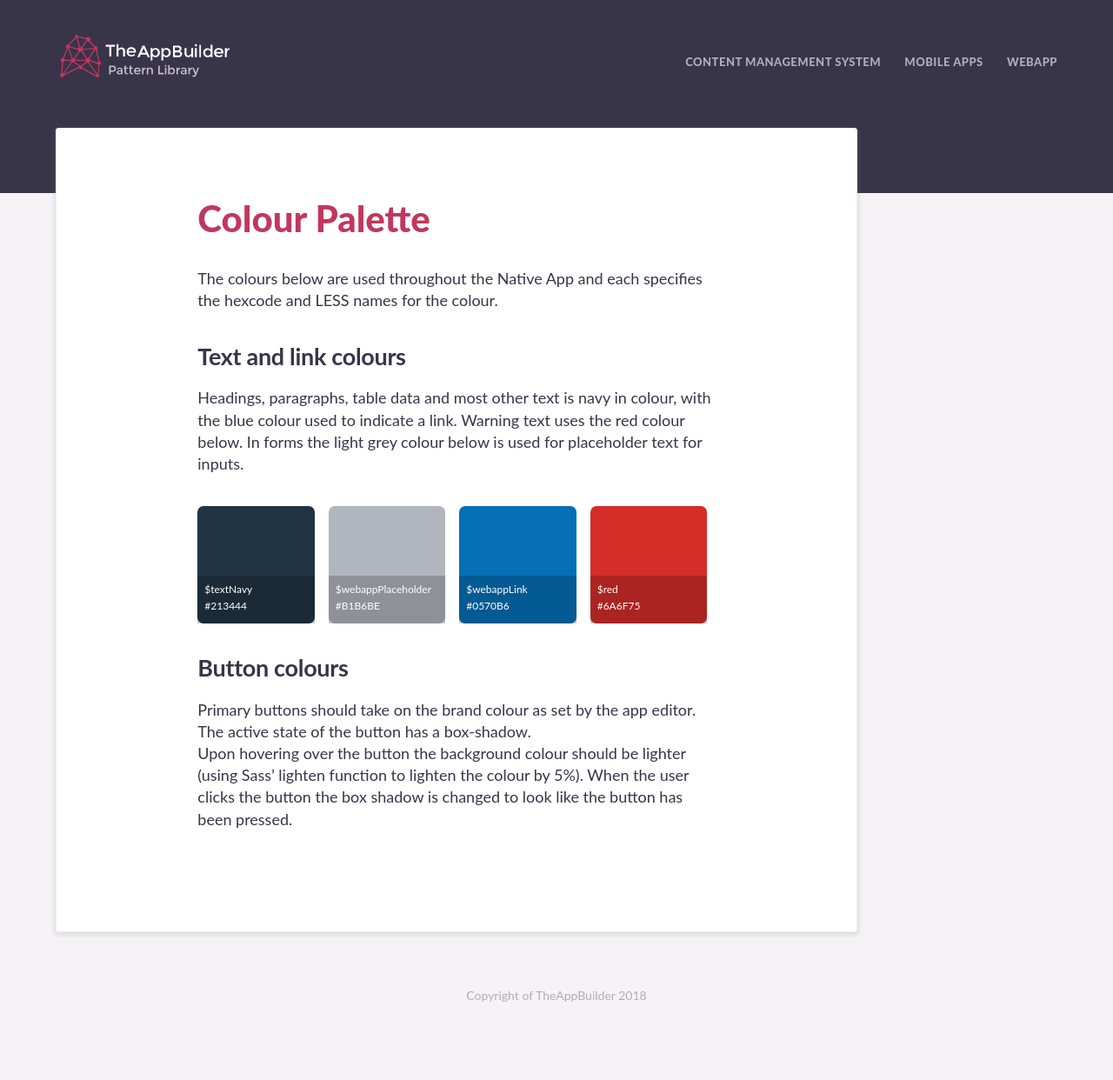
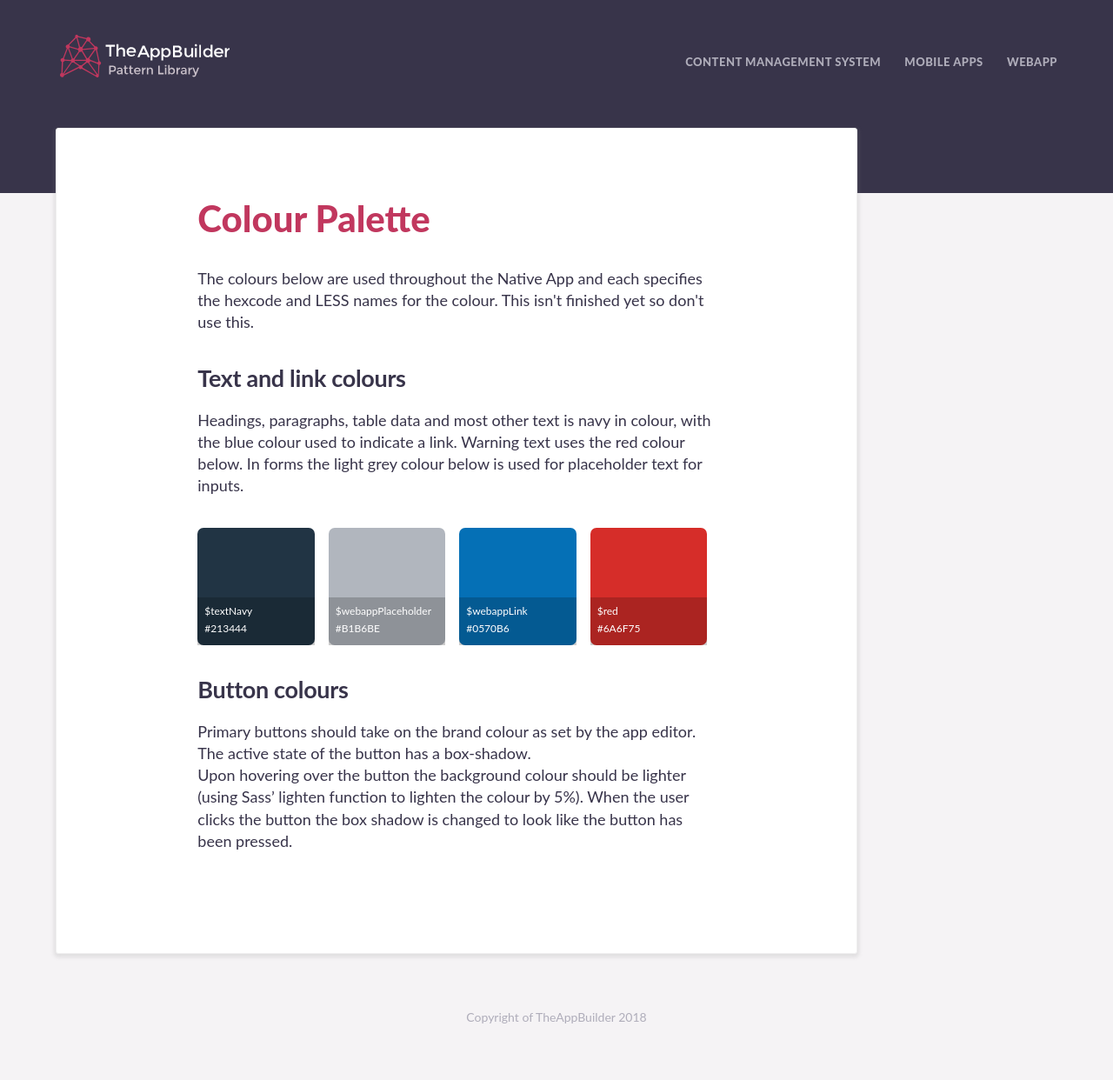
Before and after one commit to TheAppBuilderTeam/tab-pattern-library, a Jekyll site: the page built from native/colours/index.html, in a window 1280 px wide. Shown: the whole page at 87% size. Built offline with Jekyll 4.4.1, drawn with Linux system fonts in a browser that asks for light colours; some web fonts are replaced; before the commit the page ends 1217 px from its top, so only the background shows below that.

Commit message:
amending native colours

```diff
--- a/native/colours/index.html
+++ b/native/colours/index.html
@@ -5,7 +5,7 @@
 selected: native-colours
 title: Colour Palette
 ---
-<p>The colours below are used throughout the Native App and each specifies the hexcode and LESS names for the colour.</p>
+<p>The colours below are used throughout the Native App and each specifies the hexcode and LESS names for the colour. This isn't finished yet so don't use this.</p>
 
 <h2>Text and link colours</h2>
 <p>Headings, paragraphs, table data and most other text is navy in colour, with the blue colour used to indicate a link. Warning text uses the red colour below. In forms the light grey colour below is used for placeholder text for inputs. </p>
```
